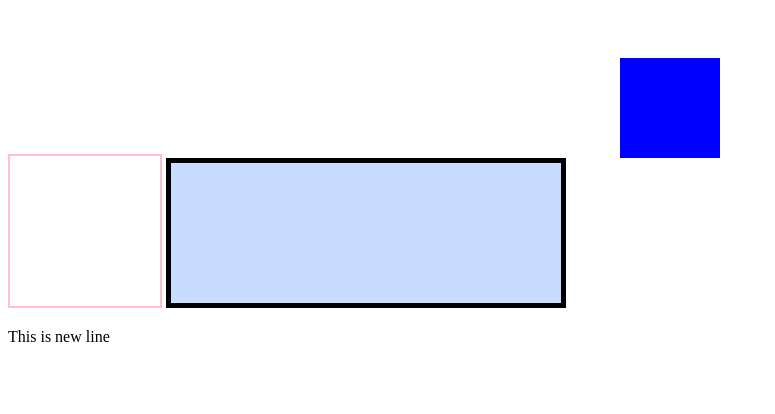
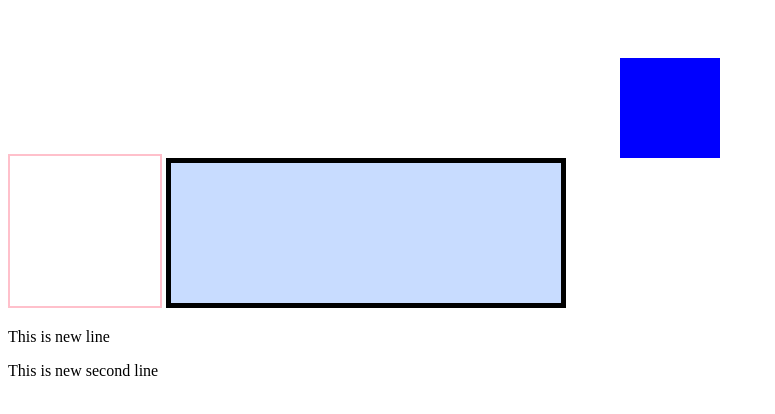
Before and after one commit to sunil65/JavaScript-Practice, a plain HTML site: page array.html in a window 1280 px wide. Shown: the whole page, without its empty margins (0-775 px from the left). Drawn offline with Linux system fonts and the light colour scheme.

Commit message:
added new commit

```diff
--- a/array.html
+++ b/array.html
@@ -128,6 +128,7 @@
         <canvas id="c" width="300" height="300"></canvas>
 
         <p>This is new line</p>
+        <p>This is new second line</p>
 
         <script>
             var canvas = document.getElementById( "c" );
```
